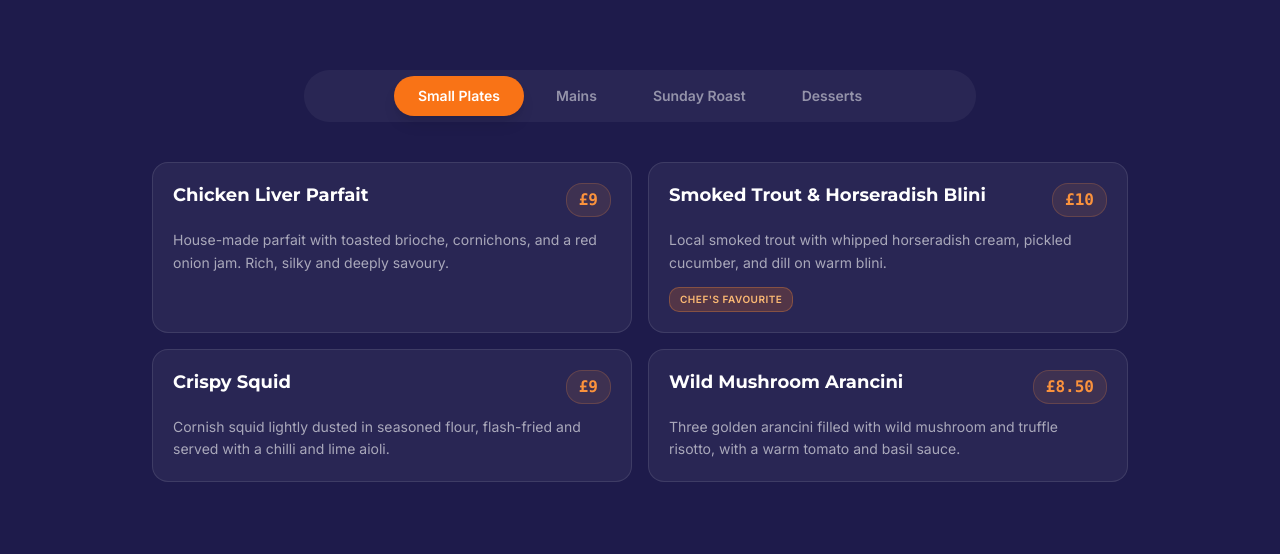
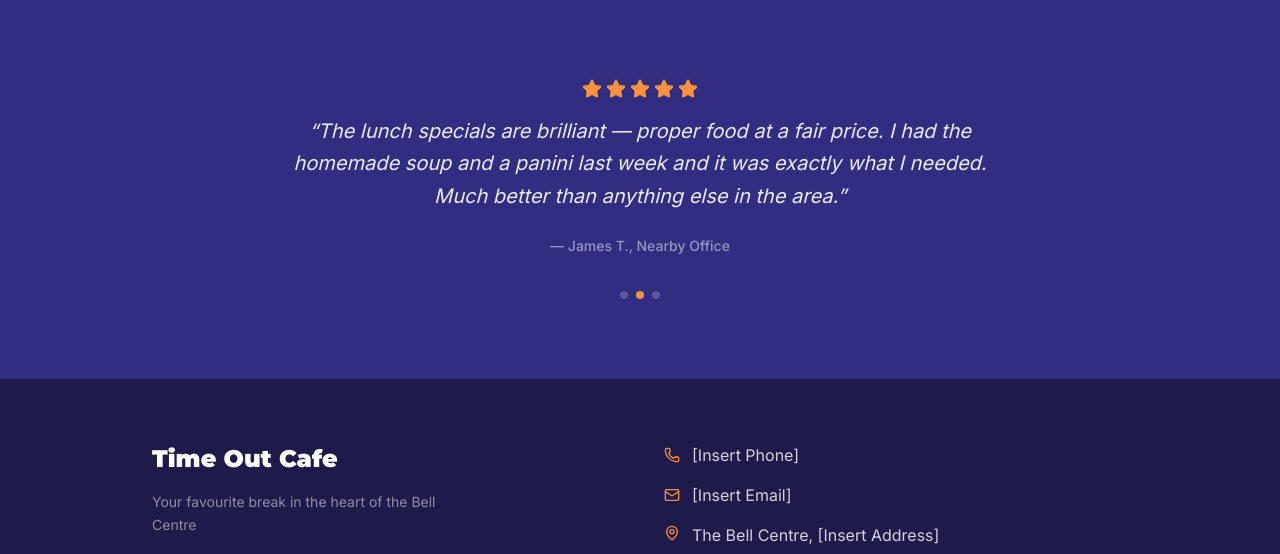
Before and after one commit to VeltroSystemsUK/biztemplate-hospitality, a Next.js app: page / in a window 1280 px wide. Shown: the part 2243-2797 px from the top of the page. Built offline with nearby package versions, Linux system fonts and the light colour scheme; no server answers.

Commit message:
chore: customise demo for Time Out Cafe in the Bell Centre

```diff
--- a/site.config.ts
+++ b/site.config.ts
@@ -2,209 +2,72 @@ import type { TradesSiteConfig } from "@/lib/site-config.types";
 
 const config: TradesSiteConfig = {
   brand: {
-    name: "The Anchor & Oak",
-    tagline: "Proper pub food. Local ingredients. Warm welcome.",
-    phone: "01234 567890",
-    email: "hello@anchorandoak.co.uk",
-    address: "12 Market Square, [Town], [County]",
-    hours: "Mon–Thu 12–10pm, Fri–Sat 12–11pm, Sun 12–8pm",
+    name: "Time Out Cafe",
+    tagline: "Your favourite break in the heart of the Bell Centre",
+    phone: "[Insert Phone]",
+    email: "[Insert Email]",
+    address: "The Bell Centre, [Insert Address]",
+    hours: "Mon–Fri 8am–5pm, Sat 9am–4pm",
+
+    socialInstagram: "omit",
+    socialFacebook: "omit",
   },
   stats: [
-    { value: "15+", label: "Years Established" },
-    { value: "4.8★", label: "Google Rating" },
-    { value: "Local", label: "Ingredients Sourced" },
-    { value: "2", label: "AA Rosettes" },
+    { value: "10+", label: "Years Serving the Bell Centre" },
+    { value: "4.8★", label: "Average Customer Rating" },
+    { value: "1000+", label: "Regulars & Counting" },
+    { value: "100%", label: "Freshly Made Daily" }
   ],
   services: [
   {
-      name: "Seasonal Lunch & Dinner Menu",
-      description:
-        "A rotating menu of honest, ingredient-led dishes built around what's best right now. We change the menu weekly to reflect the best from our local suppliers — nothing frozen, nothing over-complicated, everything delicious.",
-      icon: "Star",
-      imageUrl: "/images/hero.jpg",
+    name: "Artisan Breakfast Plates",
+    description: "Start your day right with our generously loaded breakfast plates, crafted from locally sourced produce and freshly cooked to order every morning. From classic full English to smashed avocado on thick-cut toast, there's something to fuel every kind of day.",
+    icon: "UtensilsCrossed",
+    imageUrl: "/images/artisan-breakfast-plates.jpg",
   },
   {
-      name: "Sunday Roast",
-      description:
-        "Our legendary Sunday roast draws locals from across the county. Choose from slow-roasted beef, free-range chicken, or a plant-based crown roast. Served with proper dripping roasties, seasonal greens, and bottomless gravy.",
-      icon: "Heart",
-      imageUrl: "/images/hero.jpg",
+    name: "Freshly Ground Espresso & Filter Coffee",
+    description: "Our baristas pull every shot with care, using premium single-origin beans roasted for depth and smoothness. Whether you take it black, as a creamy flat white, or indulge in a velvety latte, your coffee is never an afterthought here.",
+    icon: "Coffee",
+    imageUrl: "/images/freshly-ground-espresso-filter-coffee.jpg",
   },
   {
-      name: "Private Dining & Events",
-      description:
-        "Our private dining room seats up to 30 guests and can be configured for everything from birthday celebrations to corporate lunches. Bespoke menus, paired wine flights, and a dedicated events team.",
-      icon: "Sparkles",
-      imageUrl: "/images/hero.jpg",
+    name: "Homemade Soups & Toasted Paninis",
+    description: "Our daily soups are made in-house each morning using seasonal vegetables and slow-simmered broths — perfect paired with a toasted panini packed with fresh fillings. A proper lunchtime reset without the wait.",
+    icon: "Flame",
+    imageUrl: "/images/homemade-soups-toasted-paninis.jpg",
   },
   {
-      name: "Ales, Wines & Craft Spirits",
-      description:
-        "We stock a rotating selection of regional cask ales, natural wines, and premium spirits. Our bar team are trained to guide you through the list — whether you're pairing with food or simply settling in for the evening.",
-      icon: "Leaf",
-      imageUrl: "/images/hero.jpg",
+    name: "Freshly Baked Cakes & Traybakes",
+    description: "Our display counter changes daily with a tempting rotation of homemade cakes, slices, and traybakes — all baked fresh on site. From rich chocolate fudge cake to zesty lemon drizzle, every slice is worth taking a moment for.",
+    icon: "Star",
+    imageUrl: "/images/freshly-baked-cakes-traybakes.jpg",
   },
   {
-      name: "Dog & Family Friendly",
-      description:
-        "The Anchor & Oak is a proper local — that means well-behaved dogs always welcome in the bar and garden, a children's menu, and a relaxed atmosphere where everyone feels at home.",
-      icon: "Sun",
-      imageUrl: "/images/hero.jpg",
+    name: "Light Lunch Specials",
+    description: "Our rotating lunch specials board offers wholesome, satisfying plates made fresh each day — from hearty jacket potatoes to warm wraps and seasonal salads. Generous portions at honest prices, exactly what a proper lunch break should be.",
+    icon: "ChefHat",
+    imageUrl: "/images/light-lunch-specials.jpg",
   },
   {
-      name: "Garden & Terrace",
-      description:
-        "Our sun-trap garden and heated terrace are open whenever the weather allows. With outdoor seating for 60, fire pits, and a dedicated outside bar in summer — this is the place to be.",
-      icon: "Wind",
-      imageUrl: "/images/hero.jpg",
-    },
+    name: "Take-Away Hot Drinks & Snacks",
+    description: "Pressed for time? Grab a perfectly made coffee and a freshly prepared snack to take back to the office or enjoy on the go. Our take-away service is fast, friendly, and built for the rhythm of a busy working day.",
+    icon: "Clock",
+    imageUrl: "/images/take-away-hot-drinks-snacks.jpg",
+  }
   ],
   trustBadges: [
-    { name: "2 AA Rosettes" },
-    { name: "CAMRA Listed" },
-    { name: "Good Food Guide Recommended" },
-    { name: "Local Produce Champion" },
-    { name: "TripAdvisor Certificate of Excellence" },
+    { name: "Tripadvisor Travellers' Choice" },
+    { name: "5-Star Food Hygiene Rating" },
+    { name: "Locally Sourced Produce" },
+    { name: "Freshly Made Daily" }
   ],
   reviews: [
-    {
-      author: "Fiona T., [Town]",
-      rating: 5,
-      text: "The Sunday roast here is simply the best I've had outside of my own kitchen. Beautifully cooked beef, incredible roast potatoes, and the gravy is something else. We've been coming every few weeks for the past year and it never disappoints.",
-    },
-    {
-      author: "Mark & Julie W., [Nearby Town]",
-      rating: 5,
-      text: "We booked the private dining room for our anniversary dinner and the team could not have been more attentive. The tasting menu was faultless — every dish was balanced and beautifully presented. Genuinely one of the best meals we've had in this part of the country.",
-    },
-    {
-      author: "Chris P., [Town]",
-      rating: 5,
-      text: "As a CAMRA member I'm fussy about my real ale — and the rotating guest ales here are always worth checking. Great selection, well-kept, and the staff actually know what they're talking about. The bar snacks are ace too.",
-    },
-    {
-      author: "Sarah L., [Nearby Village]",
-      rating: 5,
-      text: "Took the family for a birthday lunch and everyone was well looked after — kids included. The children's menu is proper food, not just nuggets, and the garden is brilliant for letting them run around. Will definitely be back.",
-    },
+  { author: "Sarah M., Bell Centre", rating: 5, text: "I pop in here almost every day for my morning coffee and it never disappoints. The staff remember your order, the cakes are genuinely homemade, and it's the best start to the working day. Can't recommend it highly enough." },
+  { author: "James T., Nearby Office", rating: 5, text: "The lunch specials are brilliant — proper food at a fair price. I had the homemade soup and a panini last week and it was exactly what I needed. Much better than anything else in the area." },
+  { author: "Rachel O., Bell Centre Visitor", rating: 5, text: "Stumbled in for a coffee between meetings and ended up staying for cake. The lemon drizzle slice was absolutely gorgeous and the flat white was one of the best I've had outside of a specialist coffee shop. A real hidden gem." }
   ],
   heroImageUrl: "/images/hero.jpg",
-  widgets: {
-    interactiveMenu: {
-      enabled: true,
-      title: "Today's Menu",
-      categories: ["Small Plates", "Mains", "Sunday Roast", "Desserts"],
-      items: [
-        {
-          name: "Chicken Liver Parfait",
-          description:
-            "House-made parfait with toasted brioche, cornichons, and a red onion jam. Rich, silky and deeply savoury.",
-          price: "£9",
-          category: "Small Plates",
-        },
-        {
-          name: "Smoked Trout & Horseradish Blini",
-          description:
-            "Local smoked trout with whipped horseradish cream, pickled cucumber, and dill on warm blini.",
-          price: "£10",
-          category: "Small Plates",
-          tag: "Chef's Favourite",
-        },
-        {
-          name: "Crispy Squid",
-          description:
-            "Cornish squid lightly dusted in seasoned flour, flash-fried and served with a chilli and lime aioli.",
-          price: "£9",
-          category: "Small Plates",
-        },
-        {
-          name: "Wild Mushroom Arancini",
-          description:
-            "Three golden arancini filled with wild mushroom and truffle risotto, with a warm tomato and basil sauce.",
-          price: "£8.50",
-          category: "Small Plates",
-        },
-        {
-          name: "28-Day Aged Sirloin",
-          description:
-            "8oz sirloin from our local butcher, served with triple-cooked chips, vine tomatoes, and a choice of sauce.",
-          price: "£28",
-          category: "Mains",
-          tag: "Signature Dish",
-        },
-        {
-          name: "Pan-Roasted Cod",
-          description:
-            "Fillet of fresh cod on crushed new potatoes with a warm chorizo and clam broth and wilted sea greens.",
-          price: "£22",
-          category: "Mains",
-        },
-        {
-          name: "Confit Duck Leg",
-          description:
-            "Slow-cooked duck leg with a cherry and red wine jus, roasted heritage beetroot, and dauphinoise potatoes.",
-          price: "£24",
-          category: "Mains",
-        },
-        {
-          name: "Wild Mushroom & Spinach Gnocchi",
-          description:
-            "House-made potato gnocchi tossed with wild mushrooms, baby spinach, and a Parmesan cream sauce.",
-          price: "£17",
-          category: "Mains",
-        },
-        {
-          name: "Slow-Roasted Beef",
-          description:
-            "Topside of Herefordshire beef, slow-roasted and carved at the table. Served with all the trimmings and bottomless gravy.",
-          price: "£19.50",
-          category: "Sunday Roast",
-          tag: "Most Popular",
-        },
-        {
-          name: "Free-Range Chicken",
-          description:
-            "Whole leg of Cotswold free-range chicken with crispy skin, proper roasties, and seasonal veg.",
-          price: "£18",
-          category: "Sunday Roast",
-        },
-        {
-          name: "Plant-Based Crown Roast",
-          description:
-            "A stunning plant-based crown with a lentil and herb stuffing, roast root vegetables, and a rich mushroom gravy.",
-          price: "£17",
-          category: "Sunday Roast",
-        },
-        {
-          name: "Sticky Toffee Pudding",
-          description:
-            "The classic, done properly. Warm date sponge with a buttery toffee sauce and clotted cream ice cream.",
-          price: "£8",
-          category: "Desserts",
-          tag: "Always on the Menu",
-        },
-        {
-          name: "Dark Chocolate & Salted Caramel Tart",
-          description:
-            "A crisp pastry shell filled with a silky dark chocolate ganache and a salted caramel centre. Served with crème fraîche.",
-          price: "£8.50",
-          category: "Desserts",
-        },
-        {
-          name: "Seasonal Crumble",
-          description:
-            "Made with whatever fruit is best right now, topped with a golden oat crumble and served with warm custard.",
-          price: "£7.50",
-          category: "Desserts",
-        },
-      ],
-    },
-    gallery: {
-      enabled: true,
-      beforeUrl: "https://picsum.photos/seed/pub-before/1200/800",
-      afterUrl: "https://picsum.photos/seed/pub-after/1200/800",
-    },
-  },
 };
 
 export default config;
```
Lines whose indentation alone changed are shown as unchanged.
